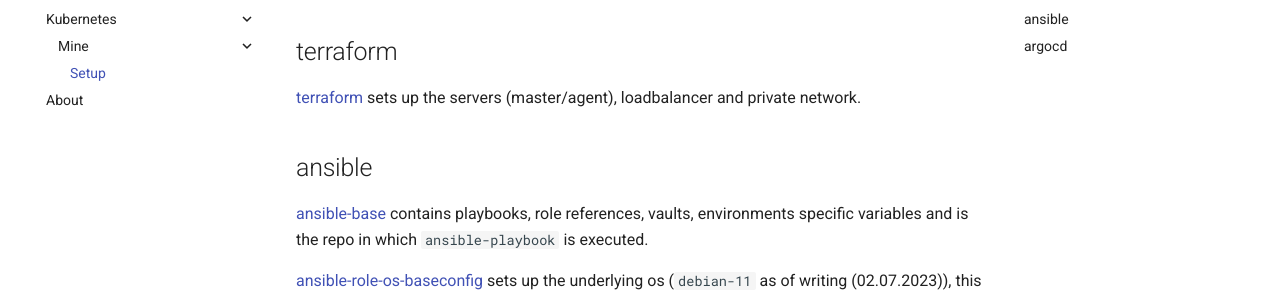
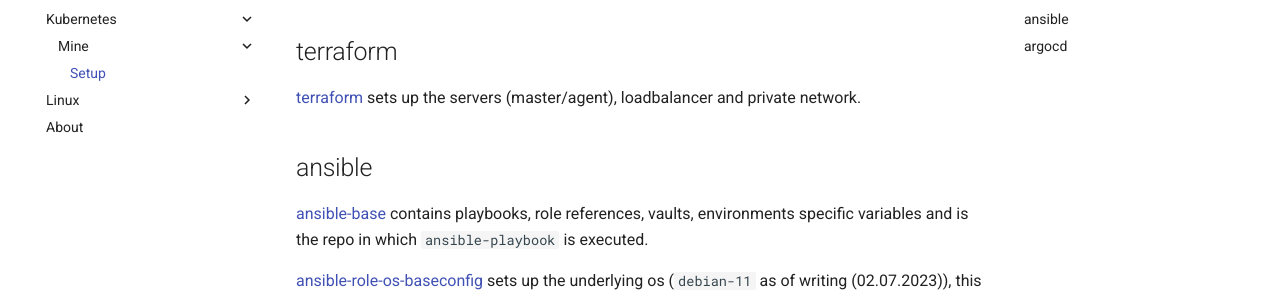
Before and after one commit to torbencarstens/blog, an MkDocs documentation site: the page built from docs/kubernetes/mine/setup.md, in a window 1280 px wide. Shown: the part 146-438 px from the top of the page. Built offline with MkDocs 1.6.1 and Material for MkDocs 9.7.7, drawn with Linux system fonts in a browser that asks for light colours.

Commit message:
Add linux namespaces to mkdocs.yml

```diff
--- a/mkdocs.yml
+++ b/mkdocs.yml
@@ -21,4 +21,6 @@ nav:
   - Kubernetes:
     - Mine:
       - Setup: 'kubernetes/mine/setup.md'
+  - Linux:
+    - namespaces: 'linux/namespaces.md'
   - About: about.md
```
